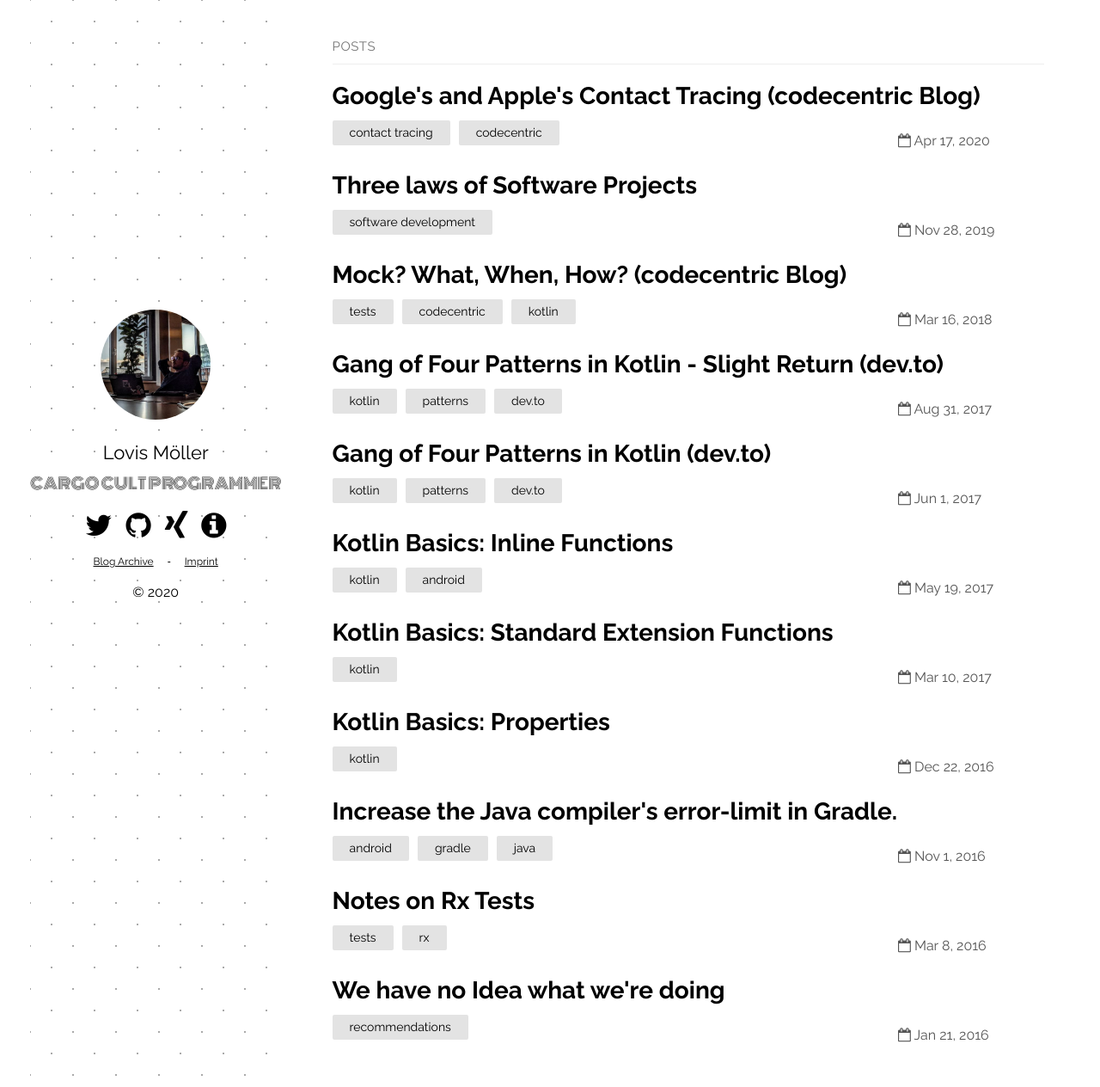
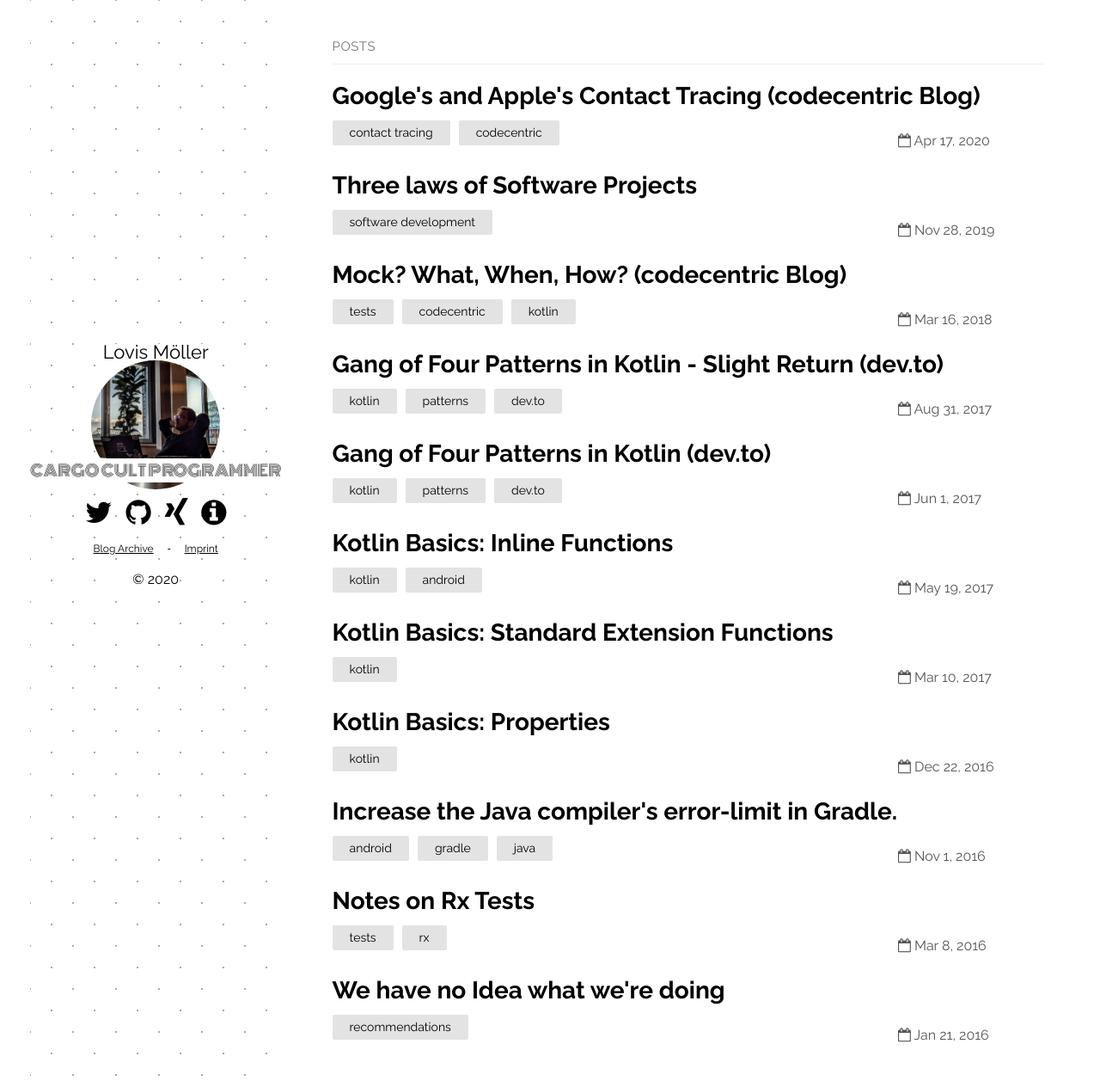
Before and after one commit to lmller/lmller.github.io, a Jekyll site: the page built from index.md, in a window 1280 px wide and 1264 px high. Shown: the whole window at 86% size. Built offline with Jekyll 4.4.1, drawn with Linux system fonts in a browser that asks for light colours.

Commit message:
rearrange about section

```diff
--- a/_layouts/default.html
+++ b/_layouts/default.html
@@ -6,11 +6,12 @@
   <body>
     <main class="container">
       <section class="about">
-        <a href="/"><img src="{{ "/assets/avatar.jpg" | relative_url }}" alt="{{ site.plainwhite.name }}"></a>
         <h2 id="title">
           <a href="/">{{ site.plainwhite.name }}</a>
         </h2>
+        <a href="/"><img src="{{ "/assets/avatar.jpg" | relative_url }}" alt="{{ site.plainwhite.name }}"></a>
         <p class="tagline">{{ site.plainwhite.tagline }}</p>
+
         <ul class="social">
 
           <a href="https://twitter.com/{{ site.plainwhite.social_links.twitter }}">
--- a/_sass/plain.scss
+++ b/_sass/plain.scss
@@ -106,9 +106,10 @@ main {
       white-space: pre-wrap;
       line-height: normal;
       background-color: white;
+      margin-top: -40px;
     }
     img {
-      max-width: 128px;
+      max-width: 150px;
       border-radius: 50%;
     }
     .smallnav {
```
